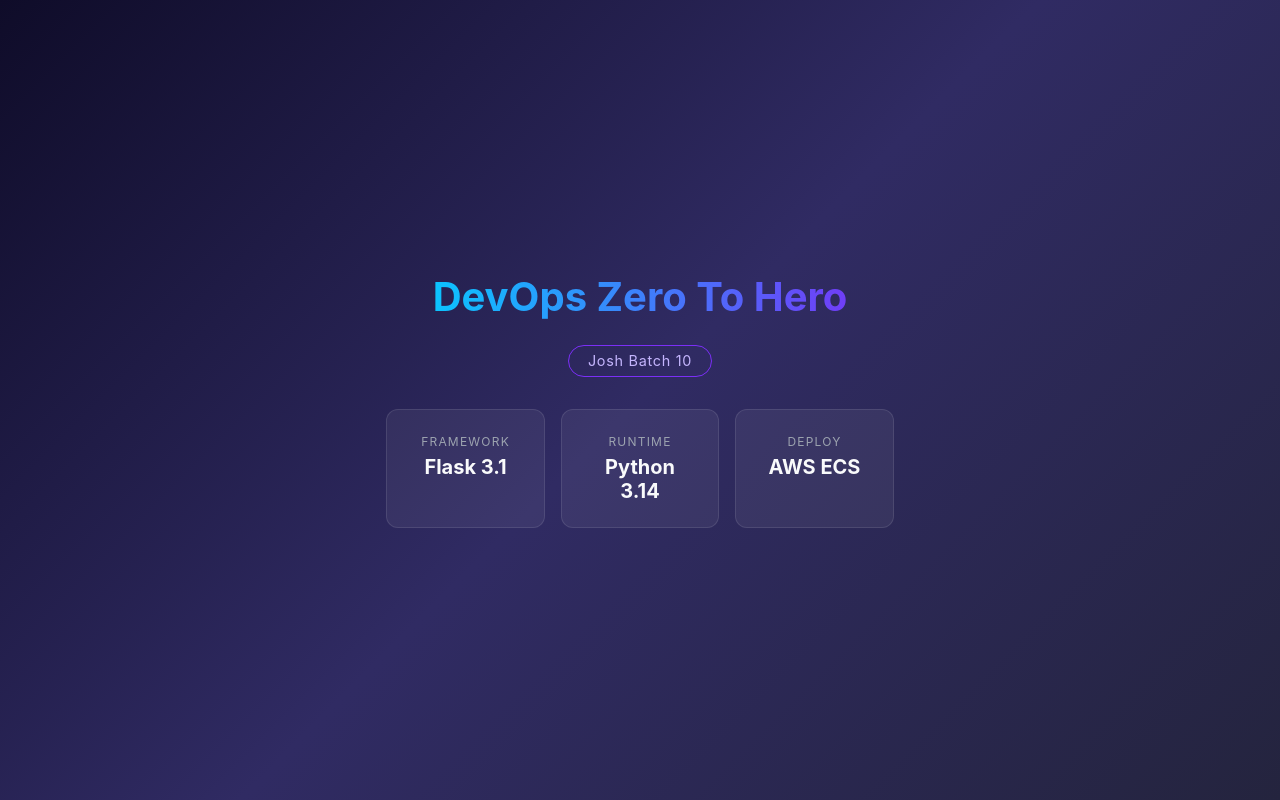
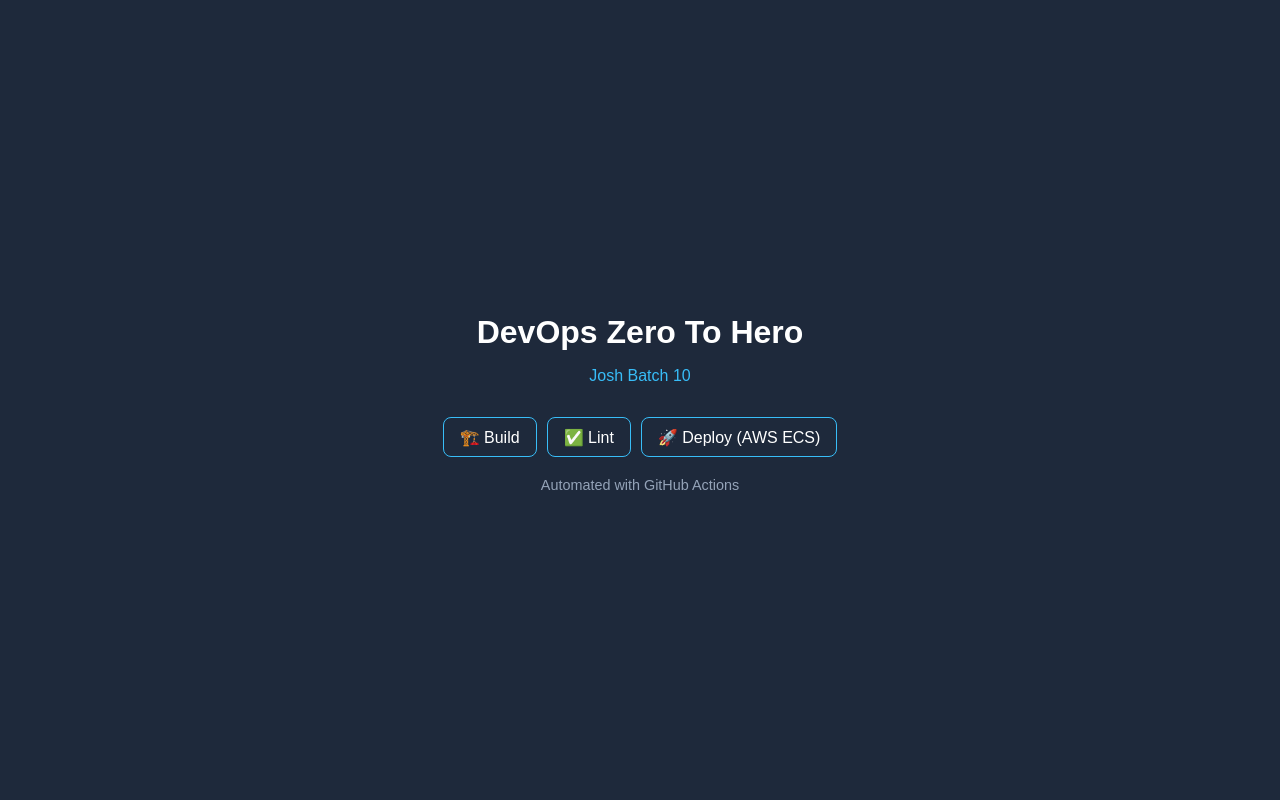
Before and after one commit to srerahul8956/githubactions-ztoh-revision, a plain HTML site: page templates/index.html in a window 1280 px wide. Drawn offline with Linux system fonts and the light colour scheme.

Commit message:
added minor index changes

```diff
--- a/templates/index.html
+++ b/templates/index.html
@@ -5,84 +5,47 @@
 <meta name="viewport" content="width=device-width, initial-scale=1.0">
 <title>DevOps Zero To Hero</title>
 <style>
-        * { margin: 0; padding: 0; box-sizing: border-box; }
-        body {
-            min-height: 100vh;
-            display: flex;
-            align-items: center;
-            justify-content: center;
-            background: linear-gradient(135deg, #0f0c29, #302b63, #24243e);
-            font-family: -apple-system, BlinkMacSystemFont, "Segoe UI", Roboto, Helvetica, Arial, sans-serif;
-            color: #e0e0e0;
+body{
+    margin:0;
+    display:grid;
+    place-items:center;
+    min-height:100vh;
+    font-family:Arial,sans-serif;
+    background:#1e293b;
+    color:#fff;
 }
-        .container {
-            text-align: center;
-            padding: 2rem;
-            max-width: 640px;
+.box{text-align:center}
+h1{margin-bottom:.5rem}
+.badge{color:#38bdf8;margin-bottom:2rem}
+.pipeline{
+    display:flex;
+    gap:10px;
+    justify-content:center;
+    flex-wrap:wrap;
 }
-        h1 {
-            font-size: 2.5rem;
-            margin-bottom: 0.5rem;
-            background: linear-gradient(90deg, #00d2ff, #7b2ff7);
-            -webkit-background-clip: text;
-            -webkit-text-fill-color: transparent;
-        }
-        .badge {
-            display: inline-block;
-            margin: 1rem 0 2rem;
-            padding: 0.4rem 1.2rem;
-            border: 1px solid #7b2ff7;
-            border-radius: 999px;
-            font-size: 0.9rem;
-            color: #c4b5fd;
-            letter-spacing: 0.05em;
-        }
-        .cards {
-            display: flex;
-            gap: 1rem;
-            justify-content: center;
-            flex-wrap: wrap;
-        }
-        .card {
-            background: rgba(255, 255, 255, 0.06);
-            border: 1px solid rgba(255, 255, 255, 0.1);
-            border-radius: 12px;
-            padding: 1.5rem 1.8rem;
-            min-width: 150px;
-            flex: 1;
-        }
-        .card span {
-            display: block;
-            font-size: 0.75rem;
-            text-transform: uppercase;
-            letter-spacing: 0.1em;
-            color: #9ca3af;
-            margin-bottom: 0.4rem;
-        }
-        .card strong {
-            font-size: 1.25rem;
-            color: #f9fafb;
+.step{
+    padding:.6rem 1rem;
+    border:1px solid #38bdf8;
+    border-radius:8px;
 }
 </style>
 </head>
 <body>
-    <div class="container">
+
+<div class="box">
     <h1>DevOps Zero To Hero</h1>
-        <div class="badge">Josh Batch 10</div>
-        <div class="cards">
-            <div class="card">
-                <span>Framework</span>
-                <strong>Flask 3.1</strong>
+    <p class="badge">Josh Batch 10</p>
+
+    <div class="pipeline">
+        <div class="step">🏗️ Build</div>
+        <div class="step">✅ Lint</div>
+        <div class="step">🚀 Deploy (AWS ECS)</div>
     </div>
-            <div class="card">
-                <span>Runtime</span>
-                <strong>Python 3.14</strong>
+
+    <p style="margin-top:20px;font-size:.9rem;color:#94a3b8;">
+        Automated with GitHub Actions
+    </p>
 </div>
-            <div class="card">
-                <span>Deploy</span>
-                <strong>AWS ECS</strong>
-            </div>
-        </div>
-    </div>
+
 </body>
 </html>
```
Also changed, not shown: 1 other file. Lines whose indentation alone changed are shown as unchanged.
